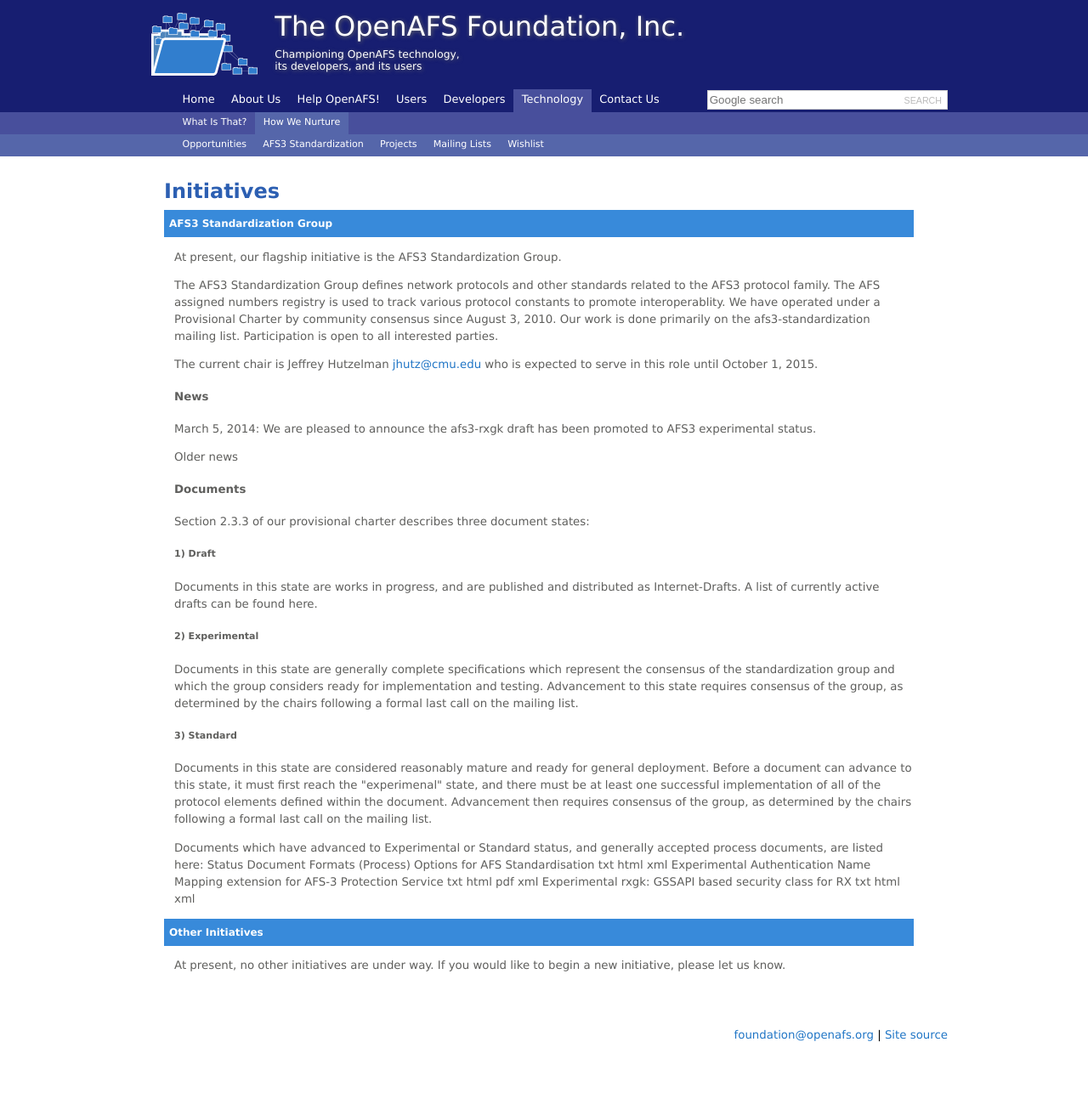
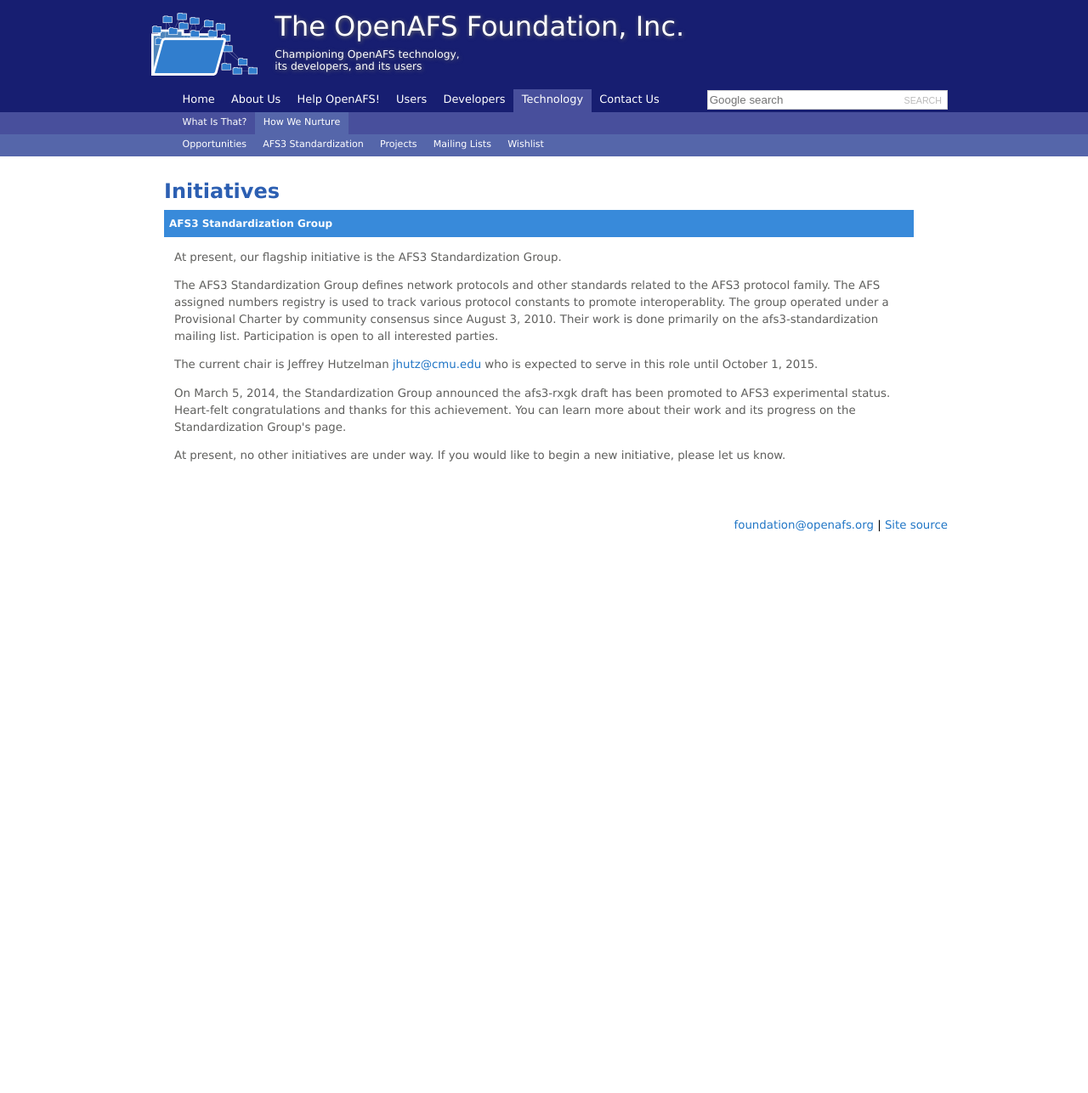
Before and after one commit to openafsfoundation/openafsfoundation.org, a Jekyll site: the page built from tech/initiatives/index.md, in a window 1280 px wide. Shown: the whole page at 85% size. Built offline with Jekyll 4.4.1, drawn with Linux system fonts in a browser that asks for light colours; after the commit the page ends 900 px from its top, so only the background shows below that.

Commit message:
Update index.md

```diff
--- a/tech/initiatives/index.md
+++ b/tech/initiatives/index.md
@@ -9,35 +9,12 @@
 
 At present, our flagship initiative is the AFS3 Standardization Group.
 
-The AFS3 Standardization Group defines network protocols and other standards related to the AFS3 protocol family. The AFS assigned numbers registry is used to track various protocol constants to promote interoperablity. We have operated under a Provisional Charter by community consensus since August 3, 2010. Our work is done primarily on the afs3-standardization mailing list. Participation is open to all interested parties.
+The AFS3 Standardization Group defines network protocols and other standards related to the AFS3 protocol family. The AFS assigned numbers registry is used to track various protocol constants to promote interoperablity. The group operated under a Provisional Charter by community consensus since August 3, 2010. Their work is done primarily on the afs3-standardization mailing list. Participation is open to all interested parties.
 
 The current chair is Jeffrey Hutzelman <jhutz@cmu.edu> who is expected to serve in this role until October 1, 2015.
 
-#### News ####
+On March 5, 2014, the Standardization Group announced the afs3-rxgk draft has been promoted to AFS3 experimental status. Heart-felt congratulations and thanks for this achievement.  You can learn more about their work and its progress on the Standardization Group's page.
 
-March 5, 2014:  We are pleased to announce the afs3-rxgk draft has been promoted to AFS3 experimental status.
 
-Older news
-
-#### Documents ####
-
-Section 2.3.3 of our provisional charter describes three document states:
-
-##### 1) Draft #####
-Documents in this state are works in progress, and are published and distributed as Internet-Drafts. A list of currently active drafts can be found here.
-
-##### 2) Experimental #####
-Documents in this state are generally complete specifications which represent the consensus of the standardization group and which the group considers ready for implementation and testing. Advancement to this state requires consensus of the group, as determined by the chairs following a formal last call on the mailing list.
-
-##### 3) Standard #####
-Documents in this state are considered reasonably mature and ready for general deployment. Before a document can advance to this state, it must first reach the "experimenal" state, and there must be at least one successful implementation of all of the protocol elements defined within the document. Advancement then requires consensus of the group, as determined by the chairs following a formal last call on the mailing list.
-
-Documents which have advanced to Experimental or Standard status, and generally accepted process documents, are listed here:
-Status 	Document 	Formats
-(Process) 	Options for AFS Standardisation 	txt html xml
-Experimental 	Authentication Name Mapping extension for AFS-3 Protection Service 	txt html pdf xml
-Experimental 	rxgk: GSSAPI based security class for RX 	txt html xml
-
-### Other Initiatives ###
 
 At present, no other initiatives are under way.  If you would like to begin a new initiative, please let us know.
```
